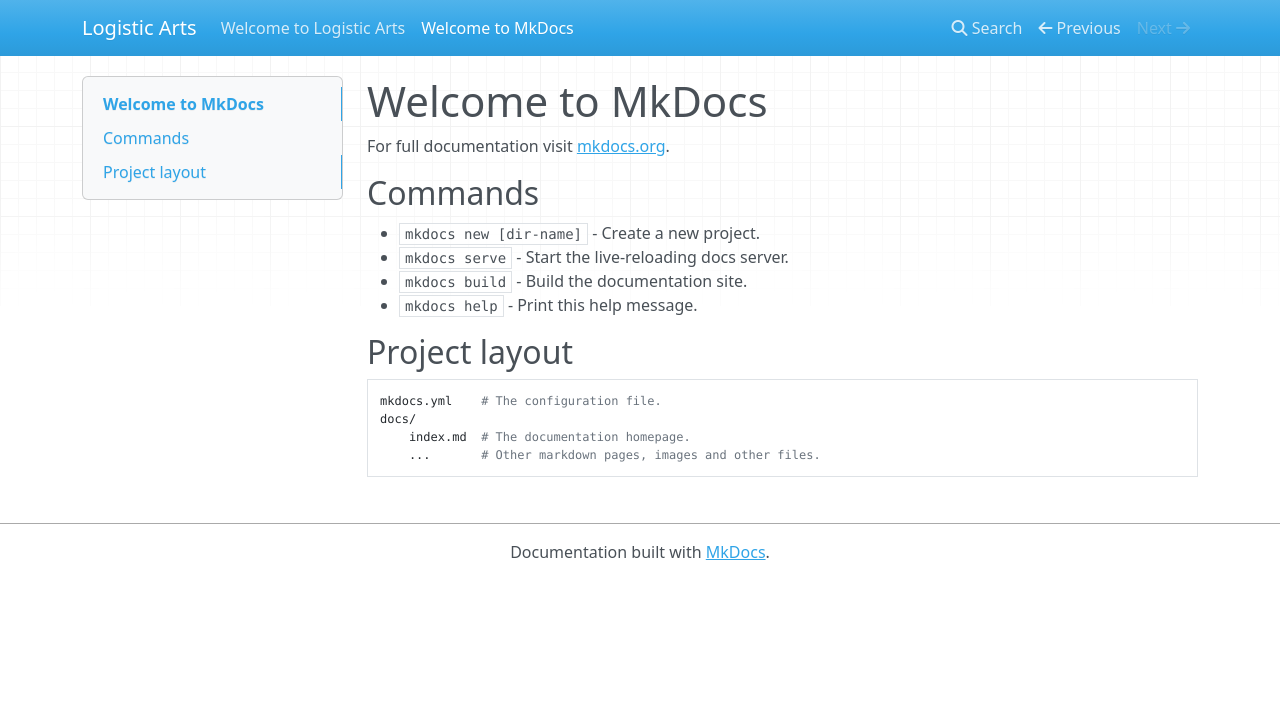
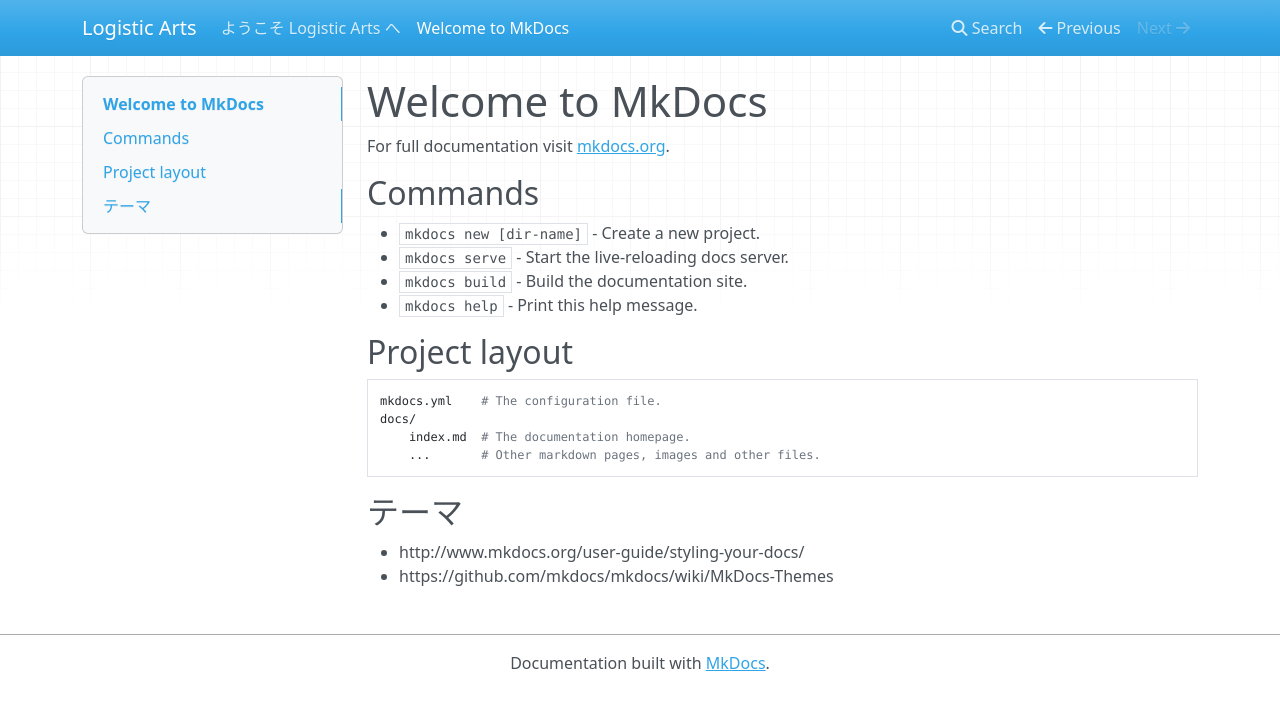
Before and after one commit to logisticarts/logisticarts.github.io, an MkDocs documentation site: the page built from docs/mkdocs.md, in a window 1280 px wide. Shown: the top 710 px of the page. Built offline with MkDocs 1.6.1, drawn with Linux system fonts in a browser that asks for light colours; nearby versions of some CDN libraries.

```diff
--- a/docs/index.md
+++ b/docs/index.md
@@ -1,3 +1,3 @@
-# Welcome to Logistic Arts
+# ようこそ Logistic Arts へ
 
 Arts in logistics.
--- a/docs/mkdocs.md
+++ b/docs/mkdocs.md
@@ -15,3 +15,8 @@
     docs/
         index.md  # The documentation homepage.
         ...       # Other markdown pages, images and other files.
+
+## テーマ
+
+- http://www.mkdocs.org/user-guide/styling-your-docs/
+- https://github.com/mkdocs/mkdocs/wiki/MkDocs-Themes
```
Also changed, not shown: 2 other files.
